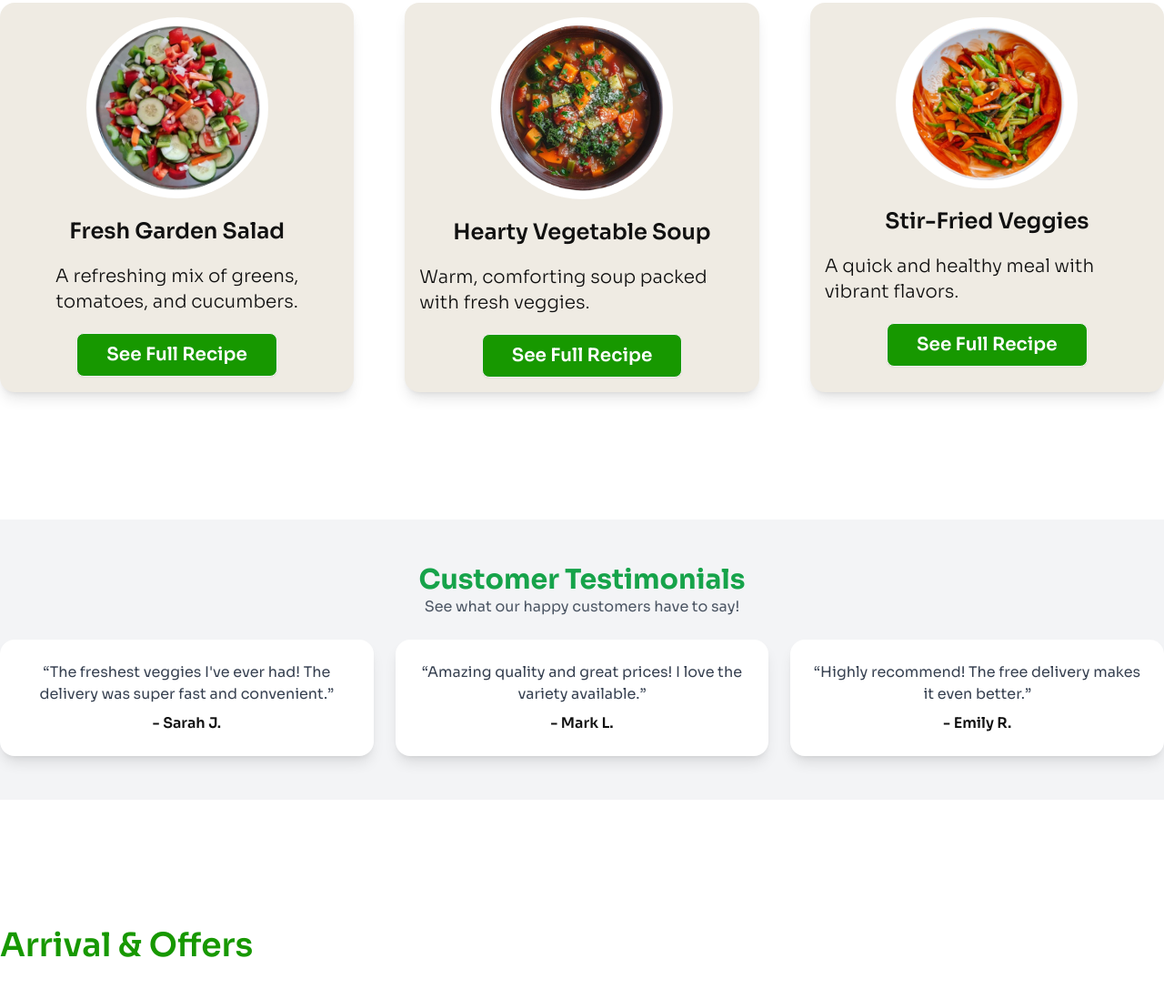
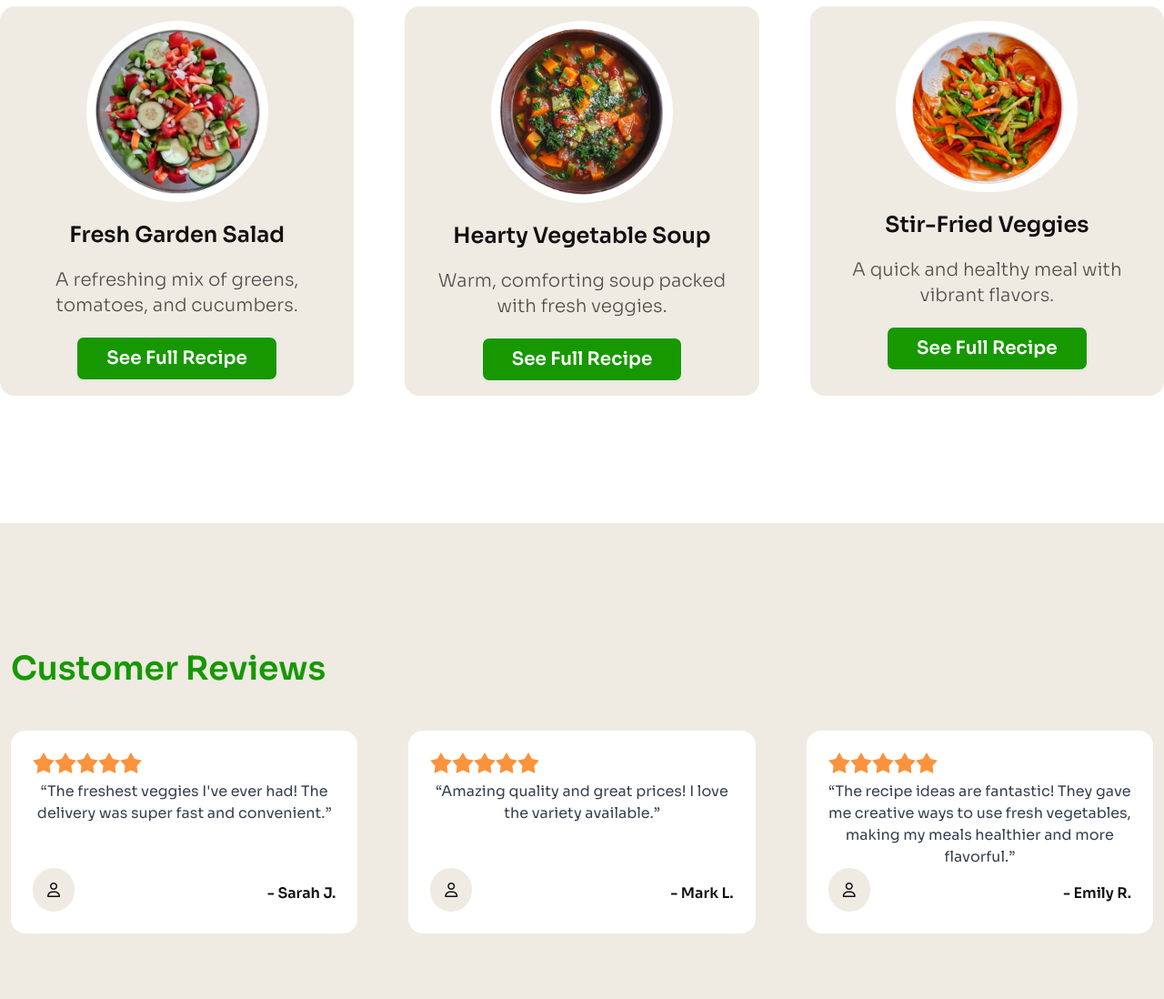
Before and after one commit to ArunRoy404/Nature-s-Platter-webpage, a plain HTML site: page index.html in a window 1280 px wide. Shown: the part 3154-4252 px from the top of the page at 91% size. Drawn offline with nearby package versions, Linux system fonts and the light colour scheme; a web font is replaced by a local one.

Commit message:
review section added

```diff
--- a/index.html
+++ b/index.html
@@ -308,28 +308,29 @@
       <section class="py-12 lg:py-[140px] ">
         <div class="container mx-auto p-3 lg:p-0">
           <h2 class="text-primary text-2xl lg:text-4xl font-semibold mb-8 lg:mb-12">Recipe Ideas</h2>
-          <p class="text-gray-600 mb-6">Discover delicious and healthy ways to use our fresh vegetables in your everyday cooking!</p>
+          <p class="text-[16.82px] lg:text-xl font-light opacity-70 mb-6">Discover delicious and healthy ways to use our fresh vegetables in your everyday cooking!</p>
 
-          <div class="grid md:grid-cols-3 gap-14">
+          <!-- recipe container -->
+          <div class="grid md:grid-cols-3 text-center gap-14">
 
-            <div class="card bg-secondary shadow-lg p-4 items-center text-center space-y-5">
+            <div class="card bg-secondary p-4 items-center space-y-5">
               <img class="w-[200px] bg-white rounded-full p-2" src="assets/images/salad.png" alt="Salad" class="rounded-lg">
               <h3 class="text-2xl font-semibold mt-2">Fresh Garden Salad</h3>
-              <p class="text-xl font-light">A refreshing mix of greens, tomatoes, and cucumbers.</p>
+              <p class="text-[16.82px] lg:text-xl font-light opacity-70">A refreshing mix of greens, tomatoes, and cucumbers.</p>
               <a class="text-white text-xl btn bg-btn-color-primary rounded-lg px-8">See Full Recipe</a>
             </div>
 
-            <div class="card bg-secondary shadow-lg p-4 items-center space-y-5">
+            <div class="card bg-secondary p-4 items-center space-y-5">
               <img class="w-[200px] bg-white rounded-full p-2" src="assets/images/soup.png" alt="Salad" class="rounded-lg">
               <h3 class="text-2xl font-semibold mt-2">Hearty Vegetable Soup</h3>
-              <p class="text-xl font-light">Warm, comforting soup packed with fresh veggies.</p>
+              <p class="text-[16.82px] lg:text-xl font-light opacity-70">Warm, comforting soup packed with fresh veggies.</p>
               <a class="text-white text-xl btn bg-btn-color-primary rounded-lg px-8">See Full Recipe</a>
             </div>
 
-            <div class="card bg-secondary shadow-lg p-4 items-center space-y-5">
+            <div class="card bg-secondary p-4 items-center space-y-5">
               <img class="w-[200px] bg-white rounded-full p-2" src="assets/images/Stir-Fried Veggies.png" alt="Salad" class="rounded-lg">
               <h3 class="text-2xl font-semibold mt-2">Stir-Fried Veggies</h3>
-              <p class="text-xl font-light">A quick and healthy meal with vibrant flavors.</p>
+              <p class="text-[16.82px] lg:text-xl font-light opacity-70">A quick and healthy meal with vibrant flavors.</p>
               <a class="text-white text-xl btn bg-btn-color-primary rounded-lg px-8">See Full Recipe</a>
             </div>
 
@@ -338,27 +339,86 @@
 
 
 
-<!-- Customer Review Section -->
-      <section class="py-12 bg-gray-100">
-        <div class="container mx-auto text-center">
-          <h2 class="text-3xl font-bold text-green-600">Customer Testimonials</h2>
-          <p class="text-gray-600 mb-6">See what our happy customers have to say!</p>
-          <div class="grid md:grid-cols-2 lg:grid-cols-3 gap-6">
-            <div class="card bg-white shadow-lg p-6 text-center">
-              <p class="text-gray-700">“The freshest veggies I've ever had! The delivery was super fast and convenient.”</p>
-              <h4 class="font-semibold mt-2">- Sarah J.</h4>
+      <!-- Customer Review Section -->
+      <section class="py-12 lg:py-[140px] bg-secondary">
+
+        <div class="container mx-auto p-3 lg:py-0">
+          <h2 class="text-primary text-2xl lg:text-4xl font-semibold mb-8 lg:mb-12">Customer Reviews</h2>
+
+
+          <div class="grid md:grid-cols-2 lg:grid-cols-3 gap-14">
+
+            <div class="card bg-white p-6 flex  ">
+              <div class="flex-1">
+                <div class="rating">
+                  <input type="radio" name="rating-2" class="mask mask-star-2 bg-orange-400" />
+                  <input type="radio" name="rating-2" class="mask mask-star-2 bg-orange-400" />
+                  <input type="radio" name="rating-2" class="mask mask-star-2 bg-orange-400" />
+                  <input type="radio" name="rating-2" class="mask mask-star-2 bg-orange-400" />
+                  <input
+                    type="radio"
+                    name="rating-2"
+                    class="mask mask-star-2 bg-orange-400"
+                    checked="checked" />
+                </div>
+                <p class="text-gray-700 text-center ">“The freshest veggies I've ever had! The delivery was super fast and convenient.”</p>
+              </div>
+              <div class="flex justify-between items-center">
+                <div><i class="fa-regular fa-user bg-secondary rounded-full p-4"></i></div>
+                <h4 class="font-semibold mt-2">- Sarah J.</h4>
+              </div>
             </div>
-            <div class="card bg-white shadow-lg p-6 text-center">
-              <p class="text-gray-700">“Amazing quality and great prices! I love the variety available.”</p>
-              <h4 class="font-semibold mt-2">- Mark L.</h4>
+
+
+            <div class="card bg-white  p-6  flex">
+              <div class="flex-1">
+                <div class="rating">
+                  <input type="radio" name="rating-2" class="mask mask-star-2 bg-orange-400" />
+                  <input type="radio" name="rating-2" class="mask mask-star-2 bg-orange-400" />
+                  <input type="radio" name="rating-2" class="mask mask-star-2 bg-orange-400" />
+                  <input type="radio" name="rating-2" class="mask mask-star-2 bg-orange-400" />
+                  <input
+                    type="radio"
+                    name="rating-2"
+                    class="mask mask-star-2 bg-orange-400"
+                    checked="checked" />
+                </div>
+                <p class="text-gray-700 text-center ">“Amazing quality and great prices! I love the variety available.”</p>
+              </div>
+
+              <div class="flex justify-between items-center">
+                <div><i class="fa-regular fa-user bg-secondary rounded-full p-4"></i></div>
+                <h4 class="font-semibold mt-2">- Mark L.</h4>
+              </div>
             </div>
-            <div class="card bg-white shadow-lg p-6 text-center">
-              <p class="text-gray-700">“Highly recommend! The free delivery makes it even better.”</p>
-              <h4 class="font-semibold mt-2">- Emily R.</h4>
+
+
+            <div class="card bg-white  p-6 flex ">
+              <div class="flex-1">
+                <div class="rating ">
+                  <input type="radio" name="rating-2" class="mask mask-star-2 bg-orange-400" />
+                  <input type="radio" name="rating-2" class="mask mask-star-2 bg-orange-400" />
+                  <input type="radio" name="rating-2" class="mask mask-star-2 bg-orange-400" />
+                  <input type="radio" name="rating-2" class="mask mask-star-2 bg-orange-400" />
+                  <input
+                    type="radio"
+                    name="rating-2"
+                    class="mask mask-star-2 bg-orange-400"
+                    checked="checked" />
+                </div>
+                <p class="text-gray-700 text-center ">“The recipe ideas are fantastic! They gave me creative ways to use fresh vegetables, making my meals healthier and more flavorful.”</p>
+              </div>
+
+              <div class="flex justify-between items-center">
+                <div><i class="fa-regular fa-user bg-secondary rounded-full p-4"></i></div>
+                <h4 class="font-semibold mt-2">- Emily R.</h4>
+              </div>
             </div>
+
           </div>
         </div>
       </section>
+
 
       <!-- arrival and offers -->
       <section class=" pt-12 pb-72 lg:pt-[140px] lg:pb-[390px]">
```
